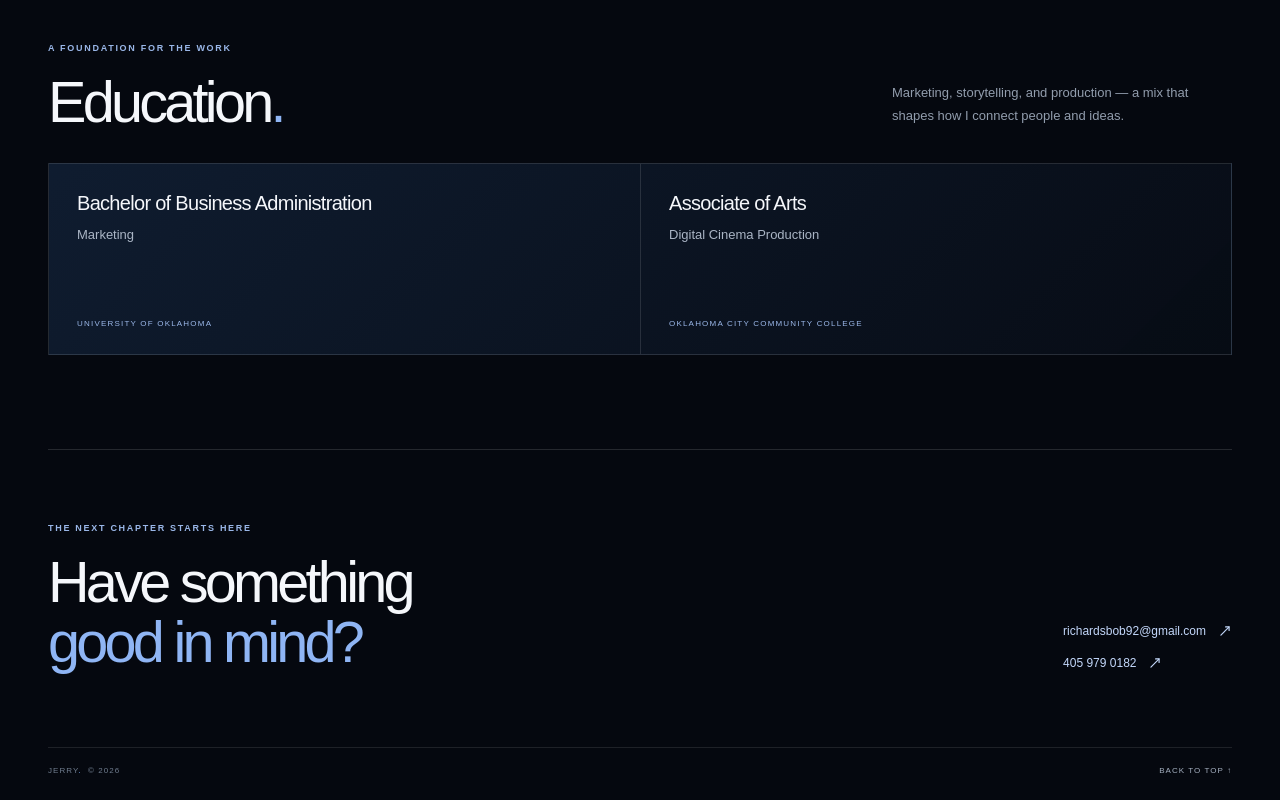
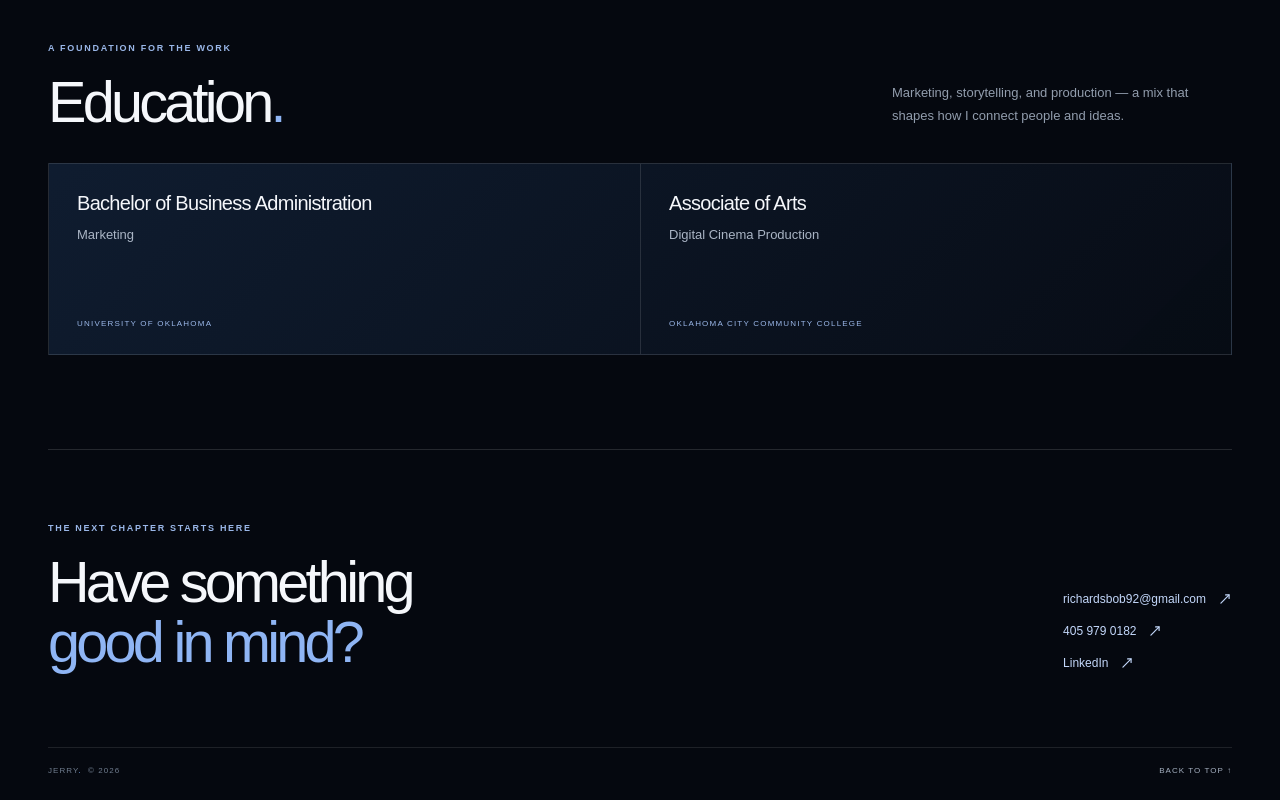
Before and after one commit to JerryHuerta15/portfolio, a Next.js app: page / in a window 1280 px wide. Shown: the part 1390-2190 px from the top of the page. Built offline with nearby package versions, Linux system fonts and the light colour scheme.

Commit message:
Add LinkedIn to contact section

```diff
--- a/components/personal-calling-card.tsx
+++ b/components/personal-calling-card.tsx
@@ -123,6 +123,7 @@ export function PersonalCallingCard() {
         <div className="contact-details">
           <a className="contact-link" href="mailto:richardsbob92@gmail.com">richardsbob92@gmail.com <MoveUpRight aria-hidden="true" /></a>
           <a className="contact-link" href="tel:+14059790182">405 979 0182 <MoveUpRight aria-hidden="true" /></a>
+          <a className="contact-link" href="https://www.linkedin.com/in/jerryhuerta" target="_blank" rel="noopener noreferrer">LinkedIn <MoveUpRight aria-hidden="true" /></a>
         </div>
         <div className="footer-bottom">          <span>JERRY<span className="wordmark-dot">.</span> &nbsp;© {new Date().getFullYear()}</span>
 <a href="#top">BACK TO TOP ↑</a></div>
```
